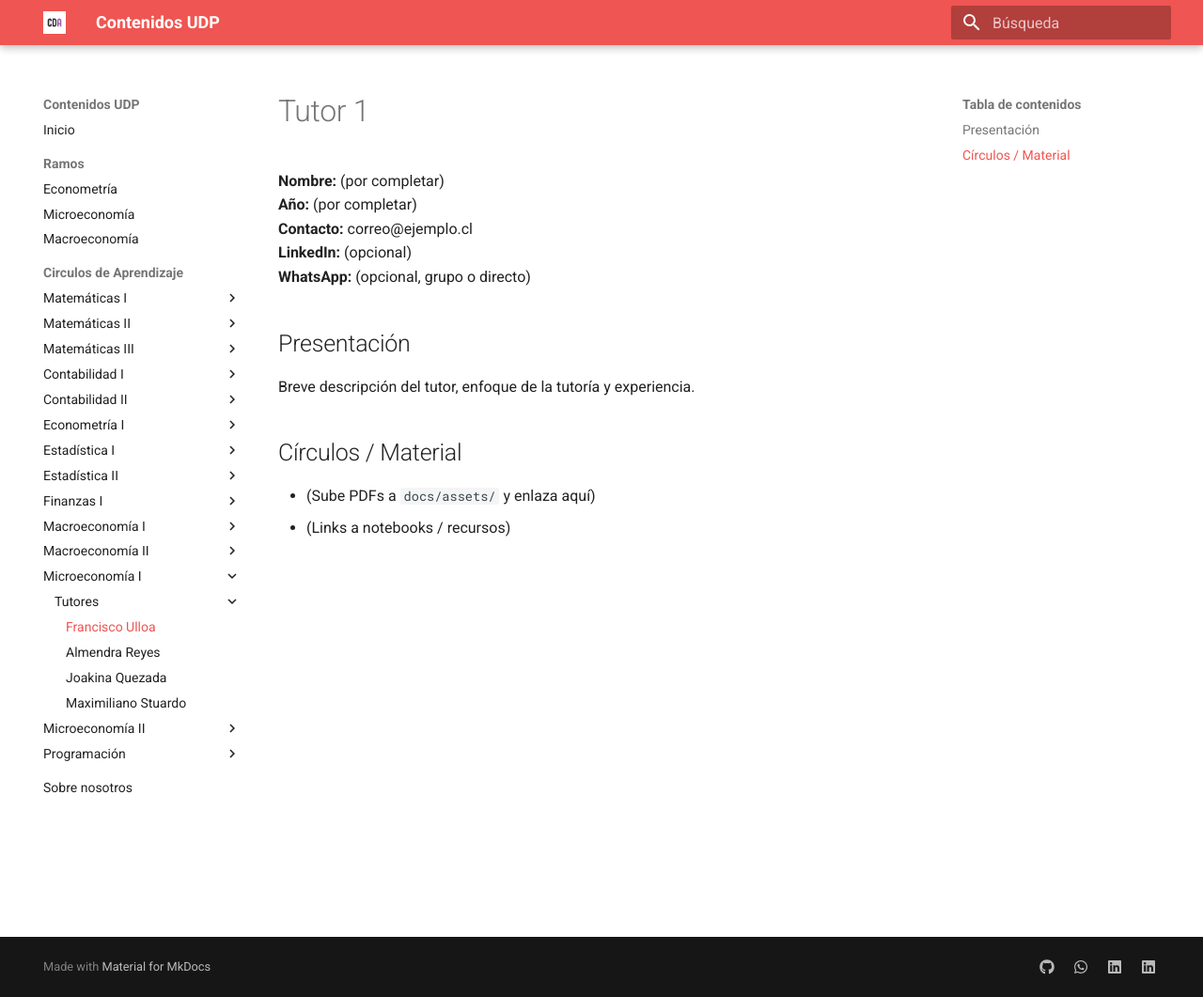
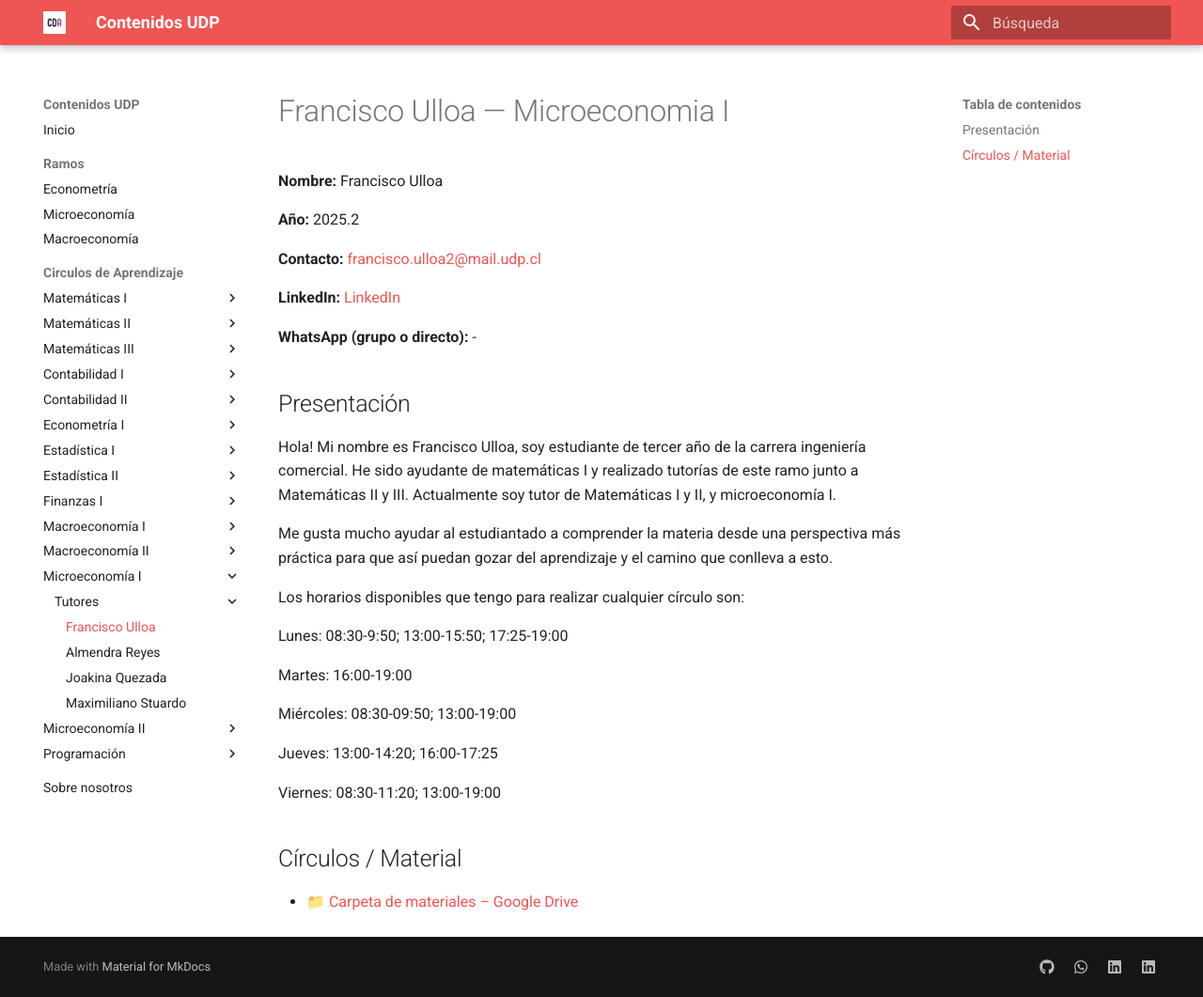
Before and after one commit to cda-fae/cda-fae, an MkDocs documentation site: the page built from docs/tutorias/microeconomia-1/tutores/tutor1.md, in a window 1280 px wide and 1061 px high. Shown: the whole window at 94% size. Built offline with MkDocs 1.6.1 and Material for MkDocs 9.7.7, drawn with Linux system fonts in a browser that asks for light colours.

Commit message:
perfil ulloa microI

```diff
--- a/docs/tutorias/microeconomia-1/tutores/tutor1.md
+++ b/docs/tutorias/microeconomia-1/tutores/tutor1.md
@@ -1,14 +1,34 @@
-# Tutor 1
+# Francisco Ulloa  — Microeconomia I
 
-**Nombre:** (por completar)
-**Año:** (por completar)
-**Contacto:** correo@ejemplo.cl
-**LinkedIn:** (opcional)
-**WhatsApp:** (opcional, grupo o directo)
+**Nombre:** Francisco Ulloa
+
+**Año:** 2025.2
+
+**Contacto:** [francisco.ulloa2@mail.udp.cl](mailto:francisco.ulloa2@mail.udp.cl?subject=Consulta%20Tutor%C3%ADas%20Matematicas1%20I)
+
+**LinkedIn:** [LinkedIn](https://www.linkedin.com/in/francisco-ulloa-742777277?utm_source=share&utm_campaign=share_via&utm_content=profile&utm_medium=ios_app)
+
+**WhatsApp (grupo o directo):** -
 
 ## Presentación
-Breve descripción del tutor, enfoque de la tutoría y experiencia.
+
+Hola! Mi nombre es Francisco Ulloa, soy estudiante de tercer año de la carrera ingeniería comercial. He sido ayudante de matemáticas I y realizado tutorías de este ramo junto a Matemáticas II y III. Actualmente soy tutor de Matemáticas I y II, y microeconomía I.
+
+Me gusta mucho ayudar al estudiantado a comprender la materia desde una perspectiva más práctica para que así puedan gozar del aprendizaje y el camino que conlleva a esto.
+
+
+Los horarios disponibles que tengo para realizar cualquier círculo son:
+
+Lunes: 08:30-9:50; 13:00-15:50; 17:25-19:00
+
+Martes: 16:00-19:00
+
+Miércoles: 08:30-09:50; 13:00-19:00
+
+Jueves: 13:00-14:20; 16:00-17:25
+
+Viernes: 08:30-11:20; 13:00-19:00
 
 ## Círculos / Material
-- (Sube PDFs a `docs/assets/` y enlaza aquí)
-- (Links a notebooks / recursos)
+
+- 📁 [Carpeta de materiales – Google Drive](https://drive.google.com/drive/folders/1JpImH6TCoTI2wt8uPPlwI5-akSijaKhP?usp=sharing)
```
